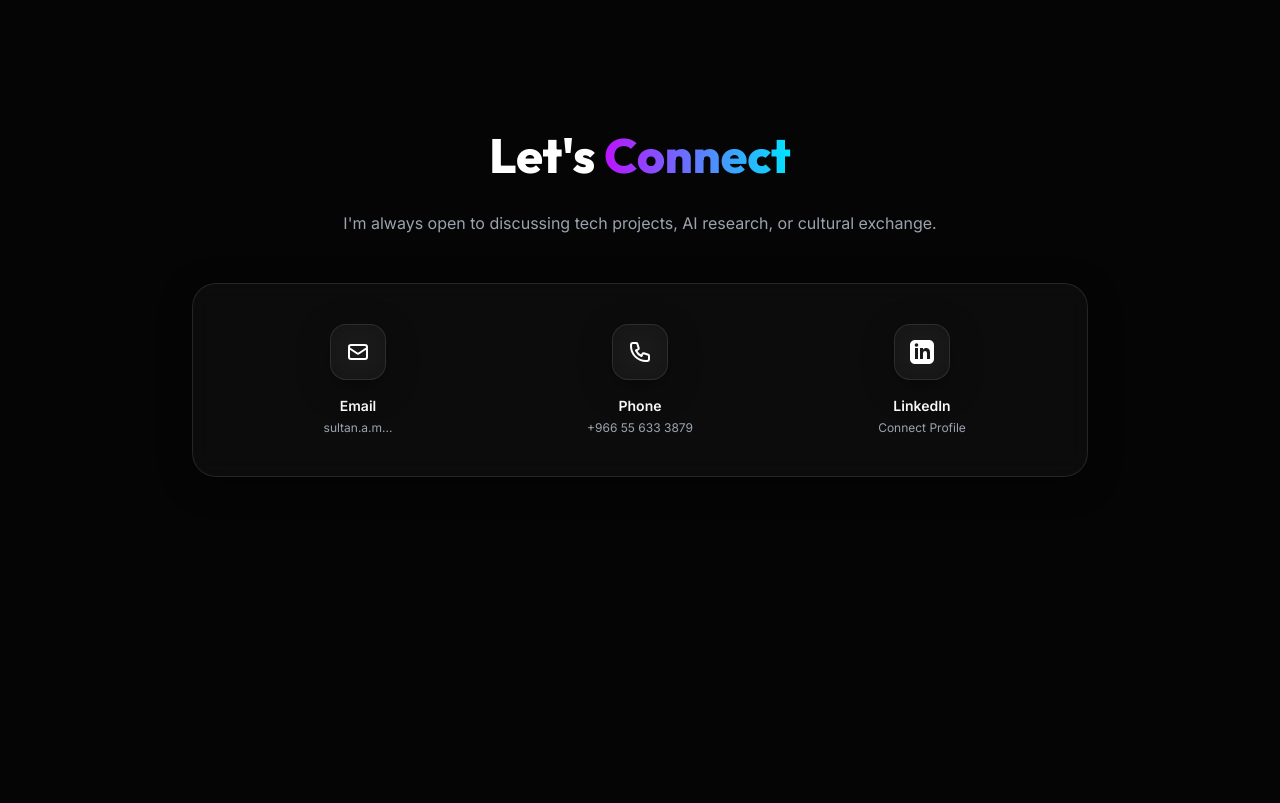
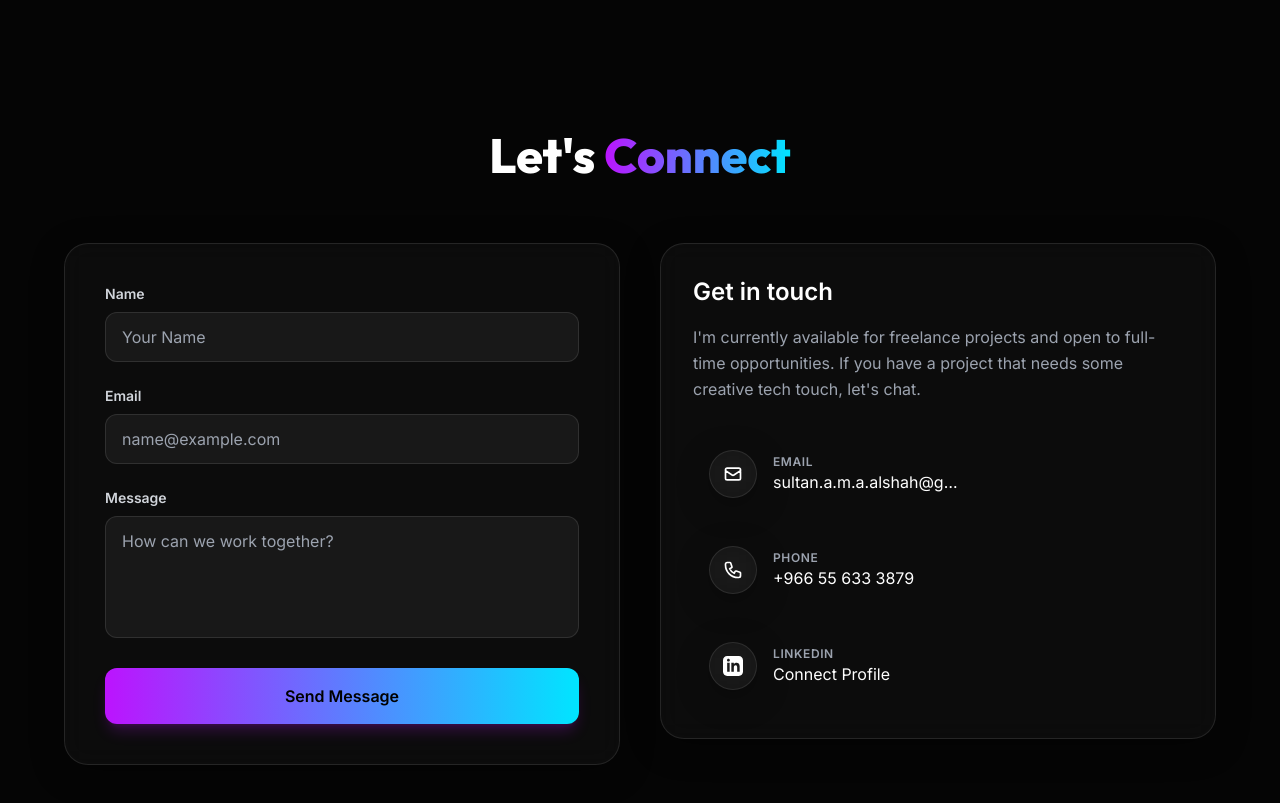
Before and after one commit to Sultandev1/Sultandev1.github.io, a plain HTML site: page index.html in a window 1280 px wide. Shown: the part 3980-4783 px from the top of the page. Before the commit the page ends 4585 px from the top, so only its background shows below. Drawn offline with nearby package versions, Linux system fonts and the light colour scheme.

Commit message:
Refactor contact section layout and form

```diff
--- a/index.html
+++ b/index.html
@@ -303,34 +303,82 @@
     </section>
 
     <section id="contact" class="py-32 px-6">
-        <div class="max-w-4xl mx-auto text-center">
-            <h2 class="text-5xl font-display font-extrabold mb-8 text-slate-900 dark:text-white" id="contactHeading">Let's <span class="text-gradient">Connect</span></h2>
-            <p class="text-slate-600 dark:text-gray-400 mb-12" id="contactText">I'm always open to discussing tech projects, AI research, or cultural exchange.</p>
+        <div class="max-w-6xl mx-auto">
+            <h2 class="text-5xl font-display font-extrabold mb-16 text-center text-slate-900 dark:text-white" id="contactHeading">Let's <span class="text-gradient">Connect</span></h2>
 
-            <div class="glass p-10 rounded-3xl grid grid-cols-1 md:grid-cols-3 gap-8 text-slate-900 dark:text-white">
-                <a href="mailto:sultan.a.m.a.alshah@gmail.com" class="flex flex-col items-center group">
-                    <div class="w-14 h-14 glass rounded-2xl flex items-center justify-center mb-4 group-hover:bg-neonPurple group-hover:text-black transition-all">
-                        <svg class="w-6 h-6" fill="none" stroke="currentColor" viewBox="0 0 24 24"><path stroke-linecap="round" stroke-linejoin="round" stroke-width="2" d="M3 8l7.89 5.26a2 2 0 002.22 0L21 8M5 19h14a2 2 0 002-2V7a2 2 0 00-2-2H5a2 2 0 00-2 2v10a2 2 0 002 2z"></path></svg>
+            <div class="grid md:grid-cols-2 gap-10 items-start">
+
+                <div class="glass p-8 md:p-10 rounded-3xl order-2 md:order-1">
+                    <form action="https://formspree.io/f/mreqgqdw" method="POST" class="space-y-6">
+
+                        <div>
+                            <label for="name" class="block text-sm font-bold text-slate-700 dark:text-gray-300 mb-2">Name</label>
+                            <input type="text" name="name" required
+                                class="w-full bg-white/50 dark:bg-white/5 border border-slate-200 dark:border-white/10 rounded-xl px-4 py-3 text-slate-900 dark:text-white focus:outline-none focus:border-neonPurple focus:ring-1 focus:ring-neonPurple transition-all"
+                                placeholder="Your Name">
                         </div>
-                    <span class="text-sm font-bold">Email</span>
-                    <span class="text-xs text-slate-500 dark:text-gray-400 mt-1 truncate w-full">sultan.a.m...</span>
+
+                        <div>
+                            <label for="email" class="block text-sm font-bold text-slate-700 dark:text-gray-300 mb-2">Email</label>
+                            <input type="email" name="email" required
+                                class="w-full bg-white/50 dark:bg-white/5 border border-slate-200 dark:border-white/10 rounded-xl px-4 py-3 text-slate-900 dark:text-white focus:outline-none focus:border-neonPurple focus:ring-1 focus:ring-neonPurple transition-all"
+                                placeholder="name@example.com">
+                        </div>
+
+                        <div>
+                            <label for="message" class="block text-sm font-bold text-slate-700 dark:text-gray-300 mb-2">Message</label>
+                            <textarea name="message" rows="4" required
+                                class="w-full bg-white/50 dark:bg-white/5 border border-slate-200 dark:border-white/10 rounded-xl px-4 py-3 text-slate-900 dark:text-white focus:outline-none focus:border-neonPurple focus:ring-1 focus:ring-neonPurple transition-all resize-none"
+                                placeholder="How can we work together?"></textarea>
+                        </div>
+
+                        <button type="submit" class="w-full py-4 bg-gradient-to-r from-neonPurple to-electricBlue rounded-xl font-bold text-black hover:scale-[1.02] transition-transform shadow-lg shadow-neonPurple/20">
+                            Send Message
+                        </button>
+                    </form>
+                </div>
+
+                <div class="space-y-6 order-1 md:order-2">
+                    <div class="glass p-8 rounded-3xl text-left">
+                        <h3 class="text-2xl font-bold mb-4 text-slate-900 dark:text-white">Get in touch</h3>
+                        <p class="text-slate-600 dark:text-gray-400 leading-relaxed mb-8">
+                            I'm currently available for freelance projects and open to full-time opportunities. If you have a project that needs some creative tech touch, let's chat.
+                        </p>
+
+                        <div class="space-y-4">
+                            <a href="mailto:sultan.a.m.a.alshah@gmail.com" class="flex items-center gap-4 p-4 rounded-2xl hover:bg-white/50 dark:hover:bg-white/5 transition-colors group">
+                                <div class="w-12 h-12 glass rounded-full flex items-center justify-center group-hover:bg-neonPurple group-hover:text-black transition-colors text-slate-900 dark:text-white">
+                                    <svg class="w-5 h-5" fill="none" stroke="currentColor" viewBox="0 0 24 24"><path stroke-linecap="round" stroke-linejoin="round" stroke-width="2" d="M3 8l7.89 5.26a2 2 0 002.22 0L21 8M5 19h14a2 2 0 002-2V7a2 2 0 00-2-2H5a2 2 0 00-2 2v10a2 2 0 002 2z"></path></svg>
+                                </div>
+                                <div>
+                                    <div class="text-xs text-slate-500 dark:text-gray-400 font-bold uppercase tracking-wider">Email</div>
+                                    <div class="text-slate-900 dark:text-white font-medium truncate w-48">sultan.a.m.a.alshah@gmail.com</div>
+                                </div>
                             </a>
 
-                <a href="tel:+966556333879" class="flex flex-col items-center group">
-                    <div class="w-14 h-14 glass rounded-2xl flex items-center justify-center mb-4 group-hover:bg-electricBlue group-hover:text-black transition-all">
-                        <svg class="w-6 h-6" fill="none" stroke="currentColor" viewBox="0 0 24 24"><path stroke-linecap="round" stroke-linejoin="round" stroke-width="2" d="M3 5a2 2 0 012-2h3.28a1 1 0 01.948.684l1.498 4.493a1 1 0 01-.502 1.21l-2.257 1.13a11.042 11.042 0 005.516 5.516l1.13-2.257a1 1 0 011.21-.502l4.493 1.498a1 1 0 01.684.949V19a2 2 0 01-2 2h-1C9.716 21 3 14.284 3 6V5z"></path></svg>
+                            <a href="tel:+966556333879" class="flex items-center gap-4 p-4 rounded-2xl hover:bg-white/50 dark:hover:bg-white/5 transition-colors group">
+                                <div class="w-12 h-12 glass rounded-full flex items-center justify-center group-hover:bg-electricBlue group-hover:text-black transition-colors text-slate-900 dark:text-white">
+                                    <svg class="w-5 h-5" fill="none" stroke="currentColor" viewBox="0 0 24 24"><path stroke-linecap="round" stroke-linejoin="round" stroke-width="2" d="M3 5a2 2 0 012-2h3.28a1 1 0 01.948.684l1.498 4.493a1 1 0 01-.502 1.21l-2.257 1.13a11.042 11.042 0 005.516 5.516l1.13-2.257a1 1 0 011.21-.502l4.493 1.498a1 1 0 01.684.949V19a2 2 0 01-2 2h-1C9.716 21 3 14.284 3 6V5z"></path></svg>
                                 </div>
-                    <span class="text-sm font-bold">Phone</span>
-                    <span class="text-xs text-slate-500 dark:text-gray-400 mt-1">+966 55 633 3879</span>
+                                <div>
+                                    <div class="text-xs text-slate-500 dark:text-gray-400 font-bold uppercase tracking-wider">Phone</div>
+                                    <div class="text-slate-900 dark:text-white font-medium">+966 55 633 3879</div>
+                                </div>
                             </a>
 
-                <a href="https://www.linkedin.com/in/sultan-alshahrani-a021a1392/" target="_blank" class="flex flex-col items-center group">
-                    <div class="w-14 h-14 glass rounded-2xl flex items-center justify-center mb-4 group-hover:bg-white group-hover:text-black transition-all">
-                        <svg class="w-6 h-6" fill="currentColor" viewBox="0 0 24 24"><path d="M19 0h-14c-2.761 0-5 2.239-5 5v14c0 2.761 2.239 5 5 5h14c2.762 0 5-2.239 5-5v-14c0-2.761-2.238-5-5-5zm-11 19h-3v-11h3v11zm-1.5-12.268c-.966 0-1.75-.79-1.75-1.764s.784-1.764 1.75-1.764 1.75.79 1.75 1.764-.783 1.764-1.75 1.764zm13.5 12.268h-3v-5.604c0-3.368-4-3.113-4 0v5.604h-3v-11h3v1.765c1.396-2.586 7-2.777 7 2.476v6.759z"/></svg>
+                            <a href="https://www.linkedin.com/in/sultan-alshahrani-a021a1392/" target="_blank" class="flex items-center gap-4 p-4 rounded-2xl hover:bg-white/50 dark:hover:bg-white/5 transition-colors group">
+                                <div class="w-12 h-12 glass rounded-full flex items-center justify-center group-hover:bg-white group-hover:text-black transition-colors text-slate-900 dark:text-white">
+                                    <svg class="w-5 h-5" fill="currentColor" viewBox="0 0 24 24"><path d="M19 0h-14c-2.761 0-5 2.239-5 5v14c0 2.761 2.239 5 5 5h14c2.762 0 5-2.239 5-5v-14c0-2.761-2.238-5-5-5zm-11 19h-3v-11h3v11zm-1.5-12.268c-.966 0-1.75-.79-1.75-1.764s.784-1.764 1.75-1.764 1.75.79 1.75 1.764-.783 1.764-1.75 1.764zm13.5 12.268h-3v-5.604c0-3.368-4-3.113-4 0v5.604h-3v-11h3v1.765c1.396-2.586 7-2.777 7 2.476v6.759z"/></svg>
                                 </div>
-                    <span class="text-sm font-bold">LinkedIn</span>
-                    <span class="text-xs text-slate-500 dark:text-gray-400 mt-1">Connect Profile</span>
+                                <div>
+                                    <div class="text-xs text-slate-500 dark:text-gray-400 font-bold uppercase tracking-wider">LinkedIn</div>
+                                    <div class="text-slate-900 dark:text-white font-medium">Connect Profile</div>
+                                </div>
                             </a>
+                        </div>
+                    </div>
+                </div>
+
             </div>
         </div>
     </section>
```
Lines whose indentation alone changed are shown as unchanged.
